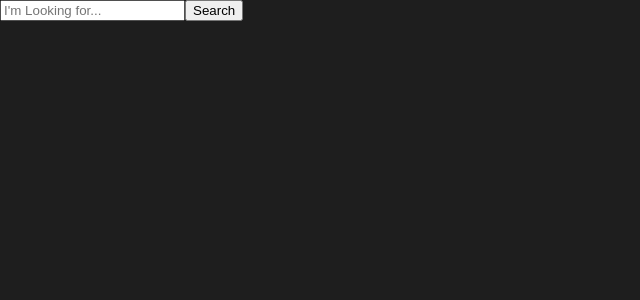
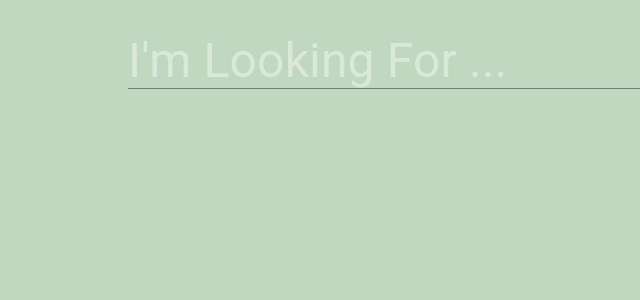
Before and after one commit to blackenjoy27/MovieSearchbar, a React (Create React App) app: page / in a window 1280 px wide. Shown: the top 300 px of the page, without its empty margins (0-640 px from the left). Built offline with nearby package versions, Linux system fonts and the light colour scheme.

Commit message:
styled the scrollbar for results container

```diff
--- a/package.json
+++ b/package.json
@@ -3,12 +3,15 @@
   "version": "0.1.0",
   "private": true,
   "dependencies": {
+    "@emotion/react": "^11.7.1",
+    "@emotion/styled": "^11.6.0",
     "@mui/material": "^5.3.1",
     "@mui/styled-engine-sc": "^5.3.0",
     "@testing-library/jest-dom": "^5.16.1",
     "@testing-library/react": "^12.1.2",
     "@testing-library/user-event": "^13.5.0",
     "axios": "^0.25.0",
+    "lodash.debounce": "^4.0.8",
     "react": "^17.0.2",
     "react-dom": "^17.0.2",
     "react-scripts": "5.0.0",
--- a/public/index.html
+++ b/public/index.html
@@ -24,7 +24,7 @@
       work correctly both with client-side routing and a non-root public URL.
       Learn how to configure a non-root public URL by running `npm run build`.
     -->
-    <title>React App</title>
+    <title>Movie Bank</title>
   </head>
   <body>
     <noscript>You need to enable JavaScript to run this app.</noscript>
--- /dev/null
+++ b/src/components/MovieInfo.js
@@ -0,0 +1,28 @@
+import styled from "styled-components";
+
+const MovieInfoContainer = styled.div`
+    display: flex;
+    justify-content: space-between;
+    margin: 0.5rem;
+
+    &:hover{
+        svg{
+            opacity:1;
+            transition: 1s ease-in-out;
+        }
+    }
+`
+const MovieInfo = ({ movie, handleClick }) => {
+    const { title, year } = movie;
+    return (
+        <MovieInfoContainer>
+            <p className="movie_detail">
+                <h2 className="movie_name">{title}</h2>
+                <h3 className="movie_release_year">{year}</h3>
+            </p>
+            <svg onClick={() => handleClick(title)} aria-hidden="true" focusable="false" data-prefix="fas" data-icon="search" className="movie-search-icon svg-inline--fa fa-search fa-w-16" role="img" xmlns="http://www.w3.org/2000/svg" viewBox="0 0 512 512"><path fill="currentColor" d="M505 442.7L405.3 343c-4.5-4.5-10.6-7-17-7H372c27.6-35.3 44-79.7 44-128C416 93.1 322.9 0 208 0S0 93.1 0 208s93.1 208 208 208c48.3 0 92.7-16.4 128-44v16.3c0 6.4 2.5 12.5 7 17l99.7 99.7c9.4 9.4 24.6 9.4 33.9 0l28.3-28.3c9.4-9.4 9.4-24.6.1-34zM208 336c-70.7 0-128-57.2-128-128 0-70.7 57.2-128 128-128 70.7 0 128 57.2 128 128 0 70.7-57.2 128-128 128z"></path></svg>
+        </MovieInfoContainer>
+    )
+}
+
+export default MovieInfo;
--- a/src/components/MovieSearchBar.js
+++ b/src/components/MovieSearchBar.js
@@ -1,27 +1,52 @@
-import { useState } from "react";
+import { useState, useEffect } from "react";
+import TextField from '@mui/material/TextField';
+import axios from "axios";
+import debounce from "lodash.debounce";
+import MovieInfo from "./MovieInfo";
+
 
 const MovieSearchBar = (props) => {
     const [keyword, setKeyword] = useState("");
+    const [results, setResults] = useState([]);
+    const [isLoading, setIsLoading] = useState(false);
+
+    useEffect(() => {
+        if (keyword.trim()) {
+            debounce(() => {
+                setIsLoading(true);
+                axios.post("http://localhost:4000/api/movies", { keyword })
+                    .then(({ data }) => {
+                        setIsLoading(false);
+                        setResults(data);
+                    })
+            }, 2000)();
+        } else {
+            setResults([]);
+        }
+    }, [keyword])
     const handleChange = (e) => {
         setKeyword(e.target.value);
-        console.log(keyword);
     }
-    const handleSubmit = (e) => {
-        e.preventDefault();
-        console.log(keyword);
+    const handleClick = (title) => {
+        window.open(`https://www.google.com/search?q=${title}`).focus();
     }
     return (
-        <div>
-            <form onSubmit={handleSubmit}>
-                <input
-                    name="keyword"
-                    value={keyword}
-                    onChange={handleChange}
-                    placeholder="I'm Looking for..."
-                />
-                <button type="submit">Search</button>
-            </form>
-        </div>
+        <section className="movies-bank">
+            <TextField
+                className="movie_keyword_searchbar"
+                id="standard-basic"
+                variant="standard"
+                placeholder="I'm Looking For ..."
+                name="keyword"
+                value={keyword}
+                onChange={handleChange}
+            />
+            <div className="movies_results_found">
+                {results.map(movie => {
+                    return <MovieInfo movie={movie} handleClick={handleClick} />
+                })}
+            </div>
+        </section>
     )
 }
 
--- a/src/components/MovieSearchPage.js
+++ b/src/components/MovieSearchPage.js
@@ -4,8 +4,9 @@ import styled from "styled-components"
 const WrapperDiv = styled.div`
     display:flex;
     flex-direction:column;
-    background-color:#1e1e1e;
+    background-color:#C0D8C0;
     height:100vh;
+
 `
 
 const MovieSearchPage = () => {
--- a/src/index.css
+++ b/src/index.css
@@ -136,3 +136,64 @@ table {
 }
 
 /* background-image: url("https://static-wmwm.warnermediacdn.com/images/2021-09/01_ei_report_main_header.png"); */
+.movies-bank {
+  display: flex;
+  flex-direction: column;
+  justify-content: center;
+  width: 80vw;
+  margin: 2rem auto;
+}
+.movie_keyword_searchbar input {
+  font-size: 3rem;
+  width: 70vw;
+  height: 3rem;
+  color: #fff;
+}
+
+.form_submit_btn {
+  border: 3px solid;
+  font-size: 3rem;
+  height: 100%;
+}
+
+.movies_results_found {
+  margin-top: 2rem;
+  display: flex;
+  flex-direction: column;
+  height: 70vh;
+  overflow: auto;
+  scrollbar-width: none;
+}
+
+.movies_results_found::-webkit-scrollbar {
+  width: 12px;
+}
+.movies_results_found::-webkit-scrollbar-thumb {
+  background-color: #404040;
+  border-radius: 10px;
+}
+.movies_results_found::-webkit-scrollbar-track {
+  background-color: #c0d8c0;
+  border: 1px solid #000;
+  border-radius: 10px;
+}
+
+.movie_name {
+  font-size: 2rem;
+}
+.movie_detail {
+  display: flex;
+}
+.movie_release_year {
+  font-size: 1rem;
+}
+.movie-search-icon {
+  width: 3rem;
+  height: 3rem;
+  cursor: pointer;
+  opacity: 0;
+  transition: 2s ease-in-out;
+}
+.movie-search-icon path {
+  fill: grey;
+}
```
Also changed, not shown: 1 other file (tests, documents, lock files or other folders).
